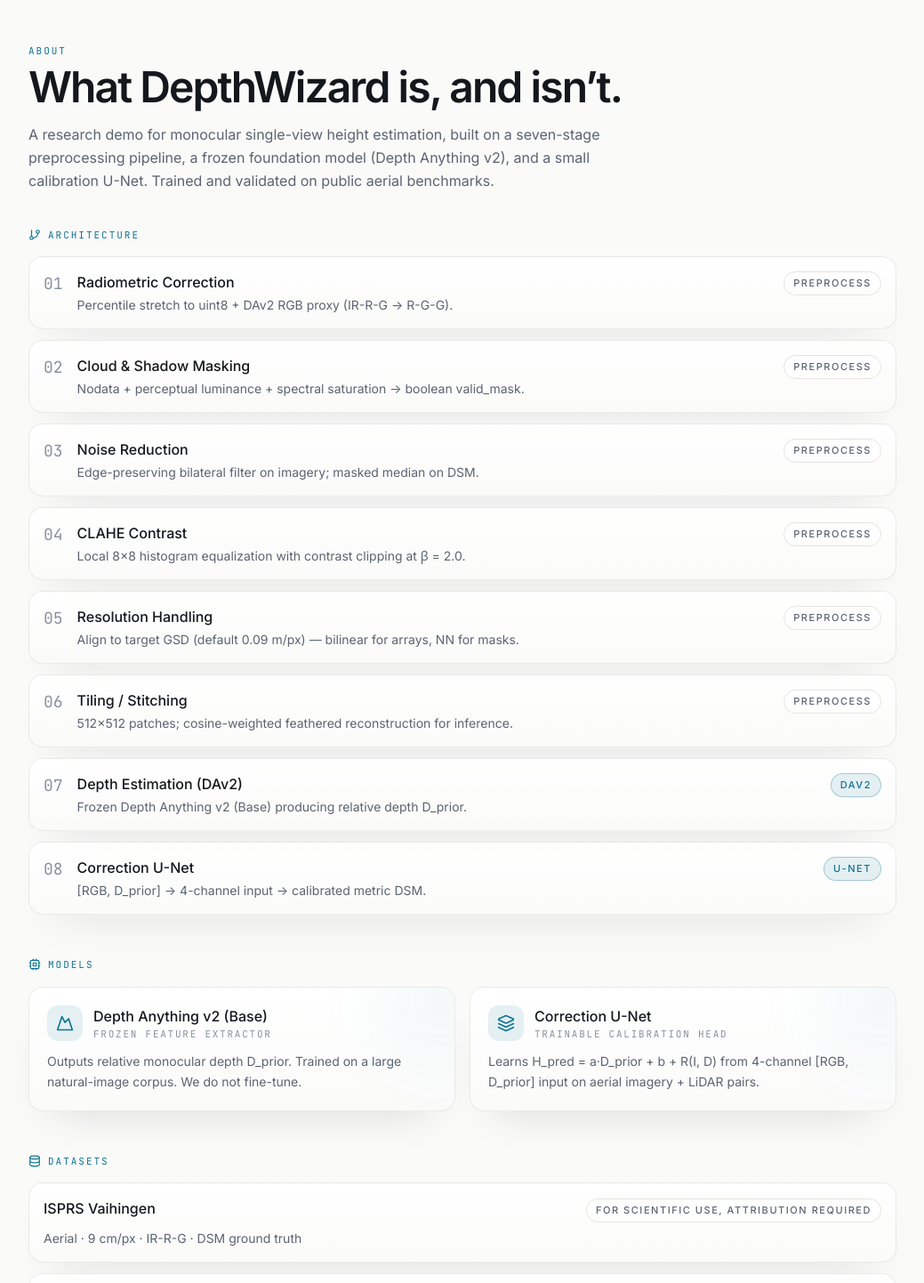
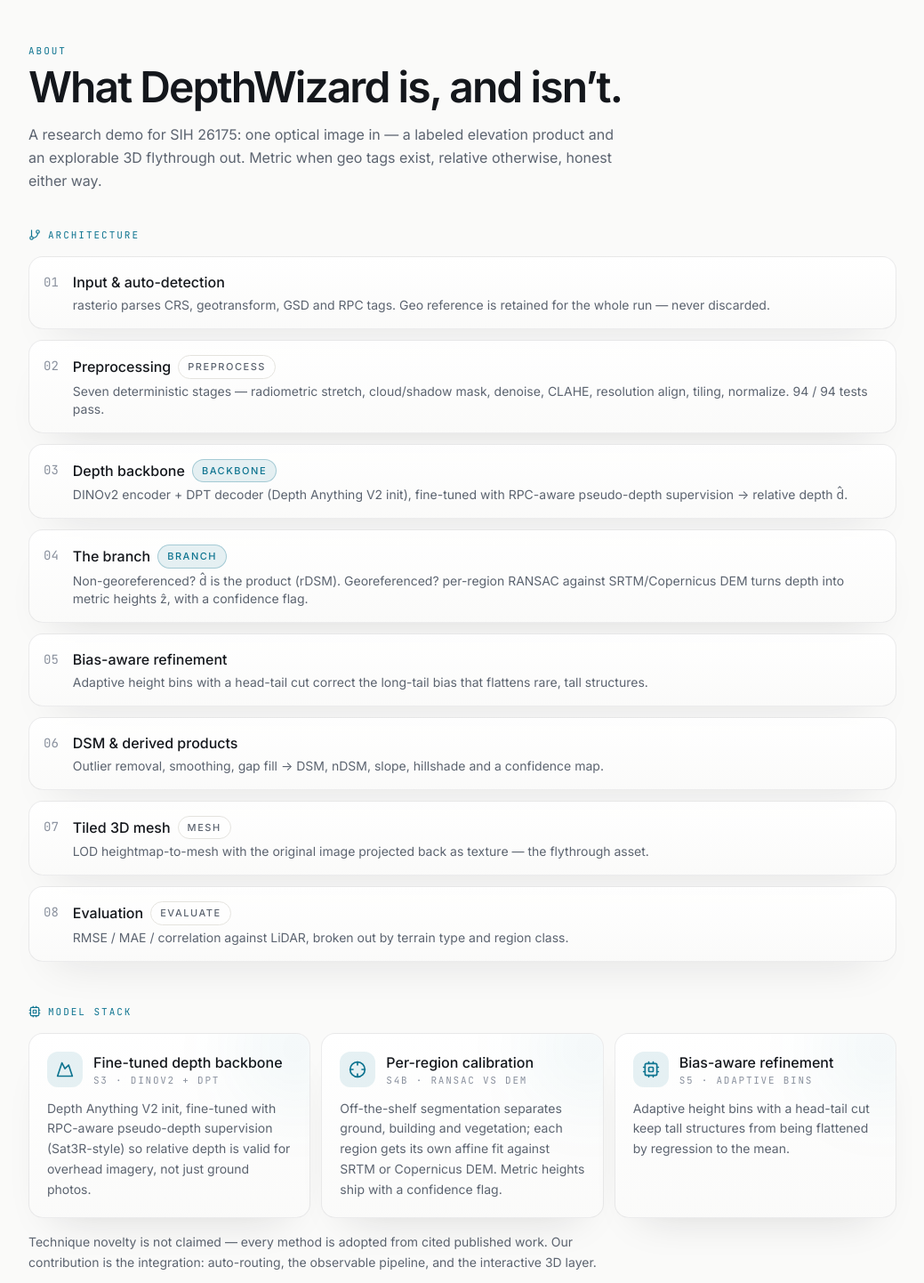
Before and after one commit to SumitRoy-Gh/Depthwizard, a Next.js app in the folder frontend/: page /about in a window 1280 px wide. Shown: the part 80-1522 px from the top of the page at 89% size, without its empty margins (120-1159 px from the left). Built offline with nearby package versions, Linux system fonts and the light colour scheme.

Commit message:
docs(about): align about page with corrected architecture

```diff
--- a/frontend/app/about/page.tsx
+++ b/frontend/app/about/page.tsx
@@ -1,24 +1,100 @@
 "use client";
 
 import { motion } from "framer-motion";
-import { Layers, Cpu, Mountain, GitBranch, Database, AlertTriangle, Sparkles } from "lucide-react";
+import {
+  Mountain,
+  Crosshair,
+  Cpu,
+  GitBranch,
+  Database,
+  AlertTriangle,
+} from "lucide-react";
 import { Pill } from "@/components/shared/Pill";
 
-const STAGES = [
-  { id: "1", title: "Radiometric Correction", desc: "Percentile stretch to uint8 + DAv2 RGB proxy (IR-R-G → R-G-G)." },
-  { id: "2", title: "Cloud & Shadow Masking", desc: "Nodata + perceptual luminance + spectral saturation → boolean valid_mask." },
-  { id: "3", title: "Noise Reduction", desc: "Edge-preserving bilateral filter on imagery; masked median on DSM." },
-  { id: "4", title: "CLAHE Contrast", desc: "Local 8×8 histogram equalization with contrast clipping at β = 2.0." },
-  { id: "5", title: "Resolution Handling", desc: "Align to target GSD (default 0.09 m/px) — bilinear for arrays, NN for masks." },
-  { id: "6", title: "Tiling / Stitching", desc: "512×512 patches; cosine-weighted feathered reconstruction for inference." },
-  { id: "7", title: "Depth Estimation (DAv2)", desc: "Frozen Depth Anything v2 (Base) producing relative depth D_prior." },
-  { id: "8", title: "Correction U-Net", desc: "[RGB, D_prior] → 4-channel input → calibrated metric DSM." },
+const STAGES: {
+  id: string;
+  title: string;
+  desc: string;
+  tag: "preprocess" | "backbone" | "branch" | "mesh" | "evaluate" | null;
+}[] = [
+  {
+    id: "S1",
+    title: "Input & auto-detection",
+    desc: "rasterio parses CRS, geotransform, GSD and RPC tags. Geo reference is retained for the whole run — never discarded.",
+    tag: null,
+  },
+  {
+    id: "S2",
+    title: "Preprocessing",
+    desc: "Seven deterministic stages — radiometric stretch, cloud/shadow mask, denoise, CLAHE, resolution align, tiling, normalize. 94 / 94 tests pass.",
+    tag: "preprocess",
+  },
+  {
+    id: "S3",
+    title: "Depth backbone",
+    desc: "DINOv2 encoder + DPT decoder (Depth Anything V2 init), fine-tuned with RPC-aware pseudo-depth supervision → relative depth d̂.",
+    tag: "backbone",
+  },
+  {
+    id: "S4",
+    title: "The branch",
+    desc: "Non-georeferenced? d̂ is the product (rDSM). Georeferenced? per-region RANSAC against SRTM/Copernicus DEM turns depth into metric heights ẑ, with a confidence flag.",
+    tag: "branch",
+  },
+  {
+    id: "S5",
+    title: "Bias-aware refinement",
+    desc: "Adaptive height bins with a head-tail cut correct the long-tail bias that flattens rare, tall structures.",
+    tag: null,
+  },
+  {
+    id: "S6",
+    title: "DSM & derived products",
+    desc: "Outlier removal, smoothing, gap fill → DSM, nDSM, slope, hillshade and a confidence map.",
+    tag: null,
+  },
+  {
+    id: "S7",
+    title: "Tiled 3D mesh",
+    desc: "LOD heightmap-to-mesh with the original image projected back as texture — the flythrough asset.",
+    tag: "mesh",
+  },
+  {
+    id: "S8",
+    title: "Evaluation",
+    desc: "RMSE / MAE / correlation against LiDAR, broken out by terrain type and region class.",
+    tag: "evaluate",
+  },
 ];
 
 const DATASETS = [
-  { name: "ISPRS Vaihingen", license: "For scientific use, attribution required", note: "Aerial · 9 cm/px · IR-R-G · DSM ground truth" },
-  { name: "ISPRS Potsdam", license: "For scientific use, attribution required", note: "Aerial · 5 cm/px · IR-R-G · DSM ground truth" },
+  { name: "ISPRS Vaihingen", license: "Scientific use, attribution required", note: "Aerial · 9 cm/px · IR-R-G · DSM ground truth" },
+  { name: "ISPRS Potsdam", license: "Scientific use, attribution required", note: "Aerial · 5 cm/px · IR-R-G · DSM ground truth" },
   { name: "DFC2019", license: "Open benchmark", note: "Multi-platform overhead imagery" },
+];
+
+const MODELS = [
+  {
+    name: "Fine-tuned depth backbone",
+    role: "S3 · DINOv2 + DPT",
+    detail:
+      "Depth Anything V2 init, fine-tuned with RPC-aware pseudo-depth supervision (Sat3R-style) so relative depth is valid for overhead imagery, not just ground photos.",
+    icon: Mountain,
+  },
+  {
+    name: "Per-region calibration",
+    role: "S4b · RANSAC vs DEM",
+    detail:
+      "Off-the-shelf segmentation separates ground, building and vegetation; each region gets its own affine fit against SRTM or Copernicus DEM. Metric heights ship with a confidence flag.",
+    icon: Crosshair,
+  },
+  {
+    name: "Bias-aware refinement",
+    role: "S5 · adaptive bins",
+    detail:
+      "Adaptive height bins with a head-tail cut keep tall structures from being flattened by regression to the mean.",
+    icon: Cpu,
+  },
 ];
 
 export default function AboutPage() {
@@ -34,10 +110,9 @@ export default function AboutPage() {
           What DepthWizard is, and isn’t.
         </h1>
         <p className="mt-4 max-w-2xl text-pretty text-base leading-relaxed text-muted">
-          A research demo for monocular single-view height estimation, built on a
-          seven-stage preprocessing pipeline, a frozen foundation model
-          (Depth Anything v2), and a small calibration U-Net. Trained and
-          validated on public aerial benchmarks.
+          A research demo for SIH 26175: one optical image in — a labeled
+          elevation product and an explorable 3D flythrough out. Metric when
+          geo tags exist, relative otherwise, honest either way.
         </p>
       </motion.div>
 
@@ -54,20 +129,21 @@ export default function AboutPage() {
           className="mt-4 grid gap-3"
         >
           {STAGES.map((s, i) => (
-            <div
-              key={s.id}
-              className="glass flex items-start gap-4 rounded-2xl p-4"
-            >
-              <span className="font-mono text-lg tabular-nums text-faint">
+            <div key={s.id} className="glass flex items-start gap-4 rounded-2xl p-4">
+              <span className="mt-0.5 font-mono text-sm tabular-nums text-faint">
                 {String(i + 1).padStart(2, "0")}
               </span>
               <div className="flex-1">
-                <p className="font-medium text-primary">{s.title}</p>
+                <div className="flex flex-wrap items-center gap-2">
+                  <p className="font-medium text-primary">{s.title}</p>
+                  {s.tag && (
+                    <Pill tone={s.tag === "backbone" || s.tag === "branch" ? "cyan" : "muted"}>
+                      {s.tag}
+                    </Pill>
+                  )}
+                </div>
                 <p className="mt-1 text-sm text-muted">{s.desc}</p>
               </div>
-              {i < 6 && <Pill tone="muted">preprocess</Pill>}
-              {i === 6 && <Pill tone="cyan">DAv2</Pill>}
-              {i === 7 && <Pill tone="cyan">U-Net</Pill>}
             </div>
           ))}
         </motion.div>
@@ -77,23 +153,18 @@ export default function AboutPage() {
       <section className="mb-12">
         <h2 className="flex items-center gap-2 font-mono text-2xs uppercase tracking-[0.18em] text-cyan">
           <Cpu className="h-3.5 w-3.5" />
-          Models
+          Model stack
         </h2>
-
-        <div className="mt-4 grid gap-4 md:grid-cols-2">
-          <ModelCard
-            name="Depth Anything v2 (Base)"
-            role="Frozen feature extractor"
-            detail="Outputs relative monocular depth D_prior. Trained on a large natural-image corpus. We do not fine-tune."
-            icon={Mountain}
-          />
-          <ModelCard
-            name="Correction U-Net"
-            role="Trainable calibration head"
-            detail="Learns H_pred = a·D_prior + b + R(I, D) from 4-channel [RGB, D_prior] input on aerial imagery + LiDAR pairs."
-            icon={Layers}
-          />
+        <div className="mt-4 grid gap-3 md:grid-cols-3">
+          {MODELS.map((m) => (
+            <ModelCard key={m.name} name={m.name} role={m.role} detail={m.detail} icon={m.icon} />
+          ))}
         </div>
+        <p className="mt-4 max-w-2xl text-sm leading-relaxed text-muted">
+          Technique novelty is not claimed — every method is adopted from cited
+          published work. Our contribution is the integration: auto-routing,
+          the observable pipeline, and the interactive 3D layer.
+        </p>
       </section>
 
       {/* Datasets */}
@@ -106,7 +177,7 @@ export default function AboutPage() {
         <div className="mt-4 grid gap-3">
           {DATASETS.map((d) => (
             <div key={d.name} className="glass rounded-2xl p-4">
-              <div className="flex items-baseline justify-between gap-2">
+              <div className="flex flex-wrap items-baseline justify-between gap-2">
                 <p className="font-medium text-primary">{d.name}</p>
                 <Pill tone="muted">{d.license}</Pill>
               </div>
```
